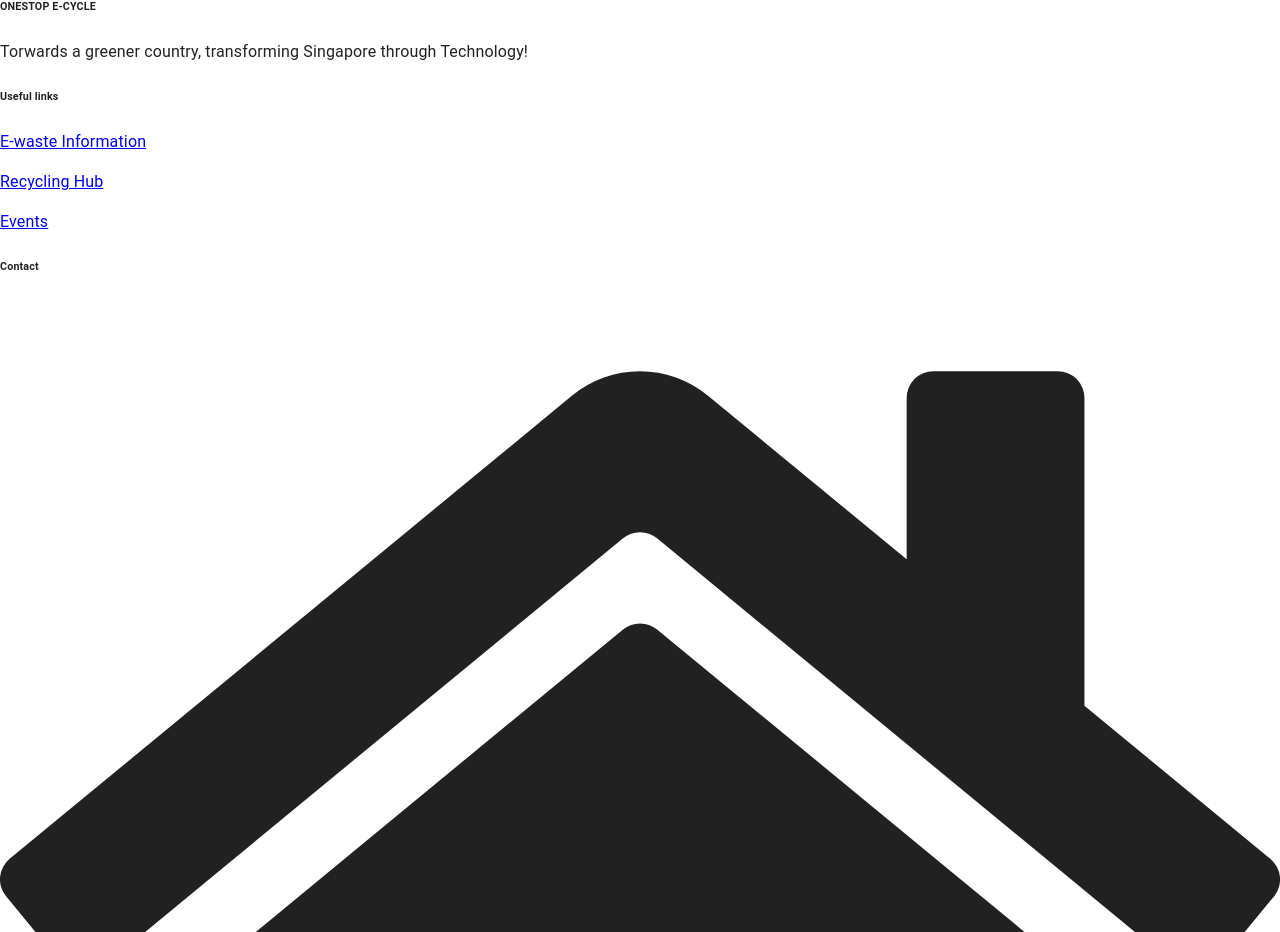
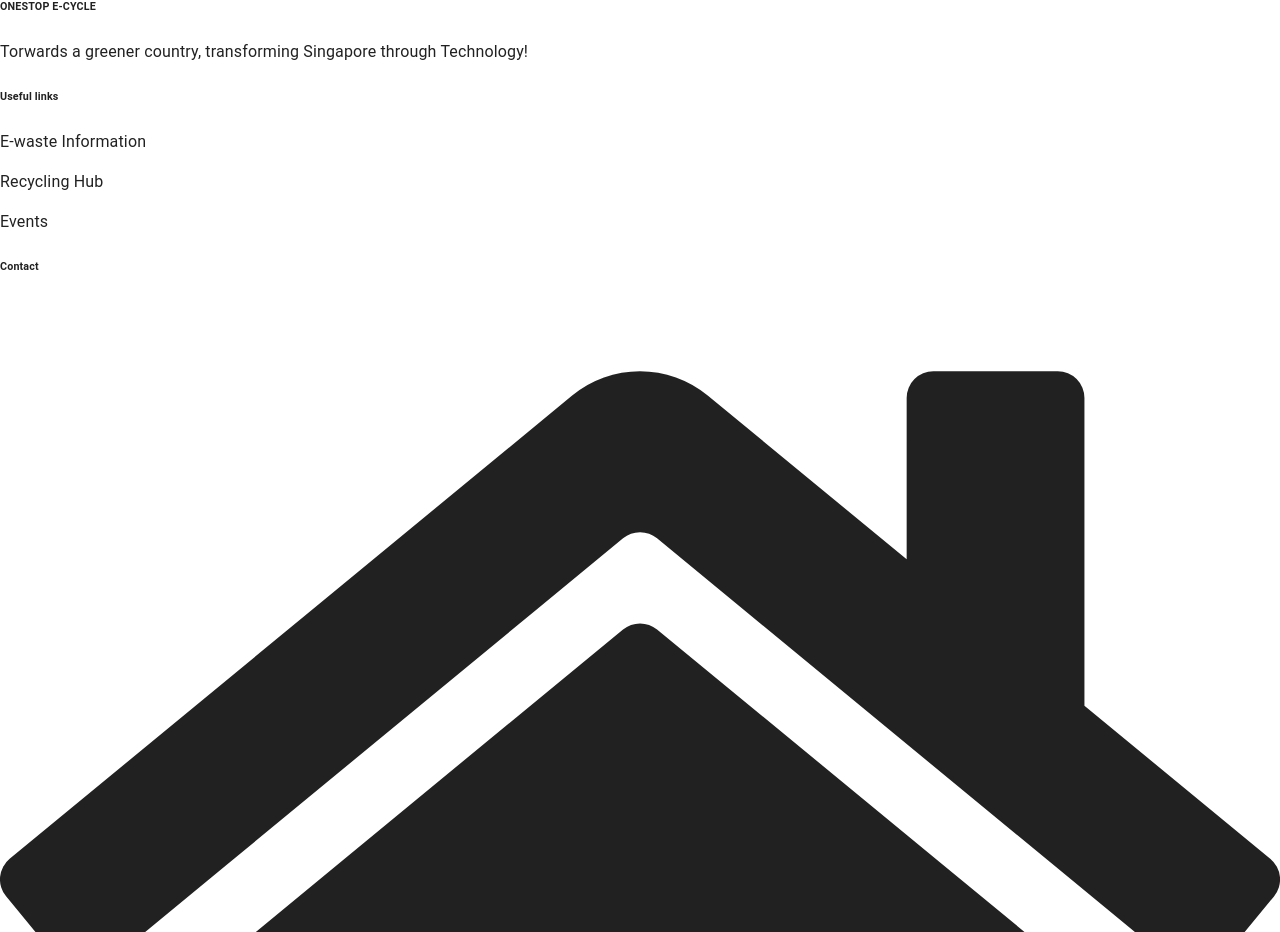
Before and after one commit to thanhvd1403/recycling-web-app, a Next.js app: page / in a window 1280 px wide. Shown: the part 7517-8449 px from the top of the page. Built offline with nearby package versions, Linux system fonts and the light colour scheme.

Commit message:
Fix footer link

```diff
--- a/components/footer.js
+++ b/components/footer.js
@@ -2,6 +2,7 @@ import { doc, getDoc, setDoc, Timestamp } from "@firebase/firestore";
 import db from "../firebase-config";
 import React, { useState } from "react";
 import Swal from "sweetalert2";
+import Link from "next/link";
 
 export default function Footer() {
   const [inputEmail, setInputEmail] = useState("");
@@ -173,21 +174,21 @@ export default function Footer() {
             <h6 className="uppercase font-semibold flex justify-center md:justify-start sx:py-4">
               Useful links
             </h6>
+            <Link href="/info_page" passHref>
               <p className="md:mb-4">
-              <a href="info_page" className="text-white">
-                E-waste Information
-              </a>
+                <a className="text-white">E-waste Information</a>
               </p>
+            </Link>
+            <Link href="/recycling_page" passHref>
               <p className="md:mb-4 sx:pt-1">
-              <a href="recycling_page" className="text-white">
-                Recycling Hub
-              </a>
+                <a className="text-white">Recycling Hub</a>
               </p>
+            </Link>
+            <Link href="/recycling_page" passHref>
               <p className="mb-4 sx:py-1">
-              <a href="events_page" className="text-white">
-                Events
-              </a>
+                <a className="text-white">Events</a>
               </p>
+            </Link>
           </div>
 
           <div className="">
```
Lines whose indentation alone changed are shown as unchanged.
